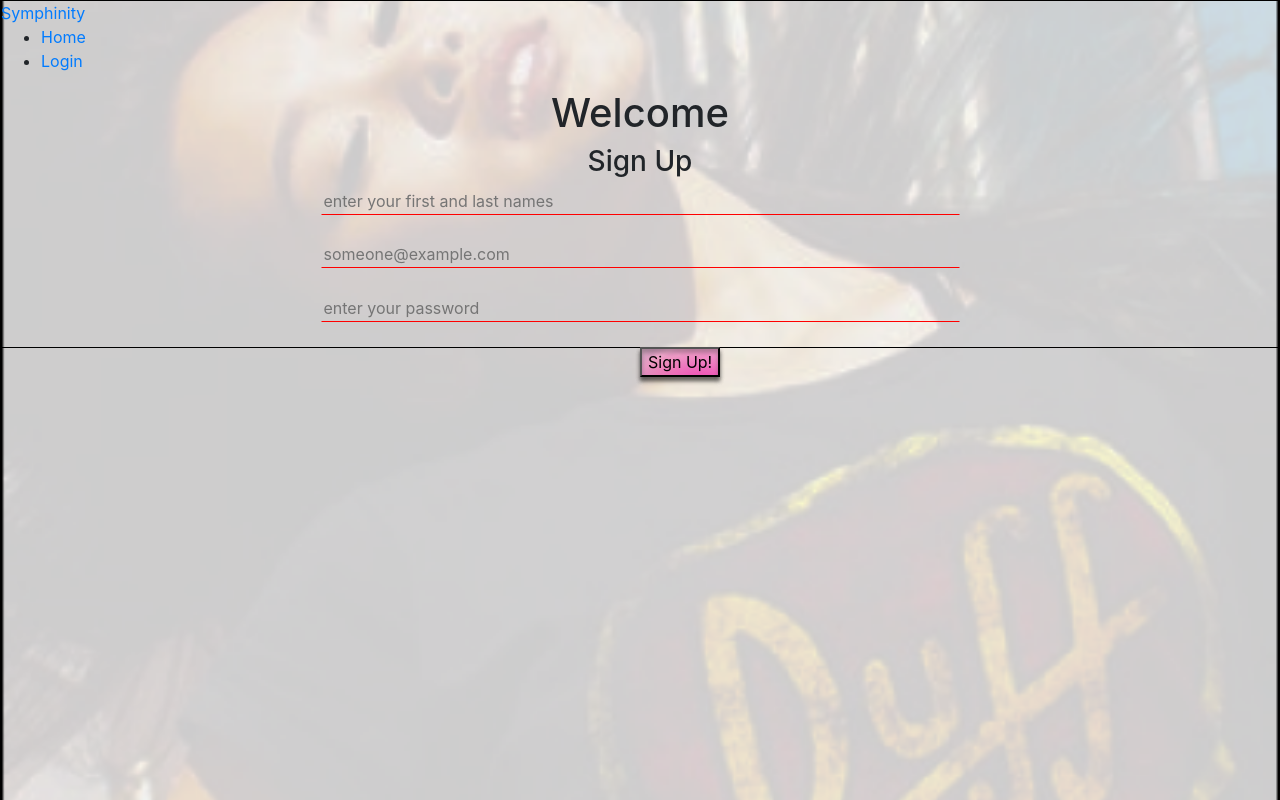
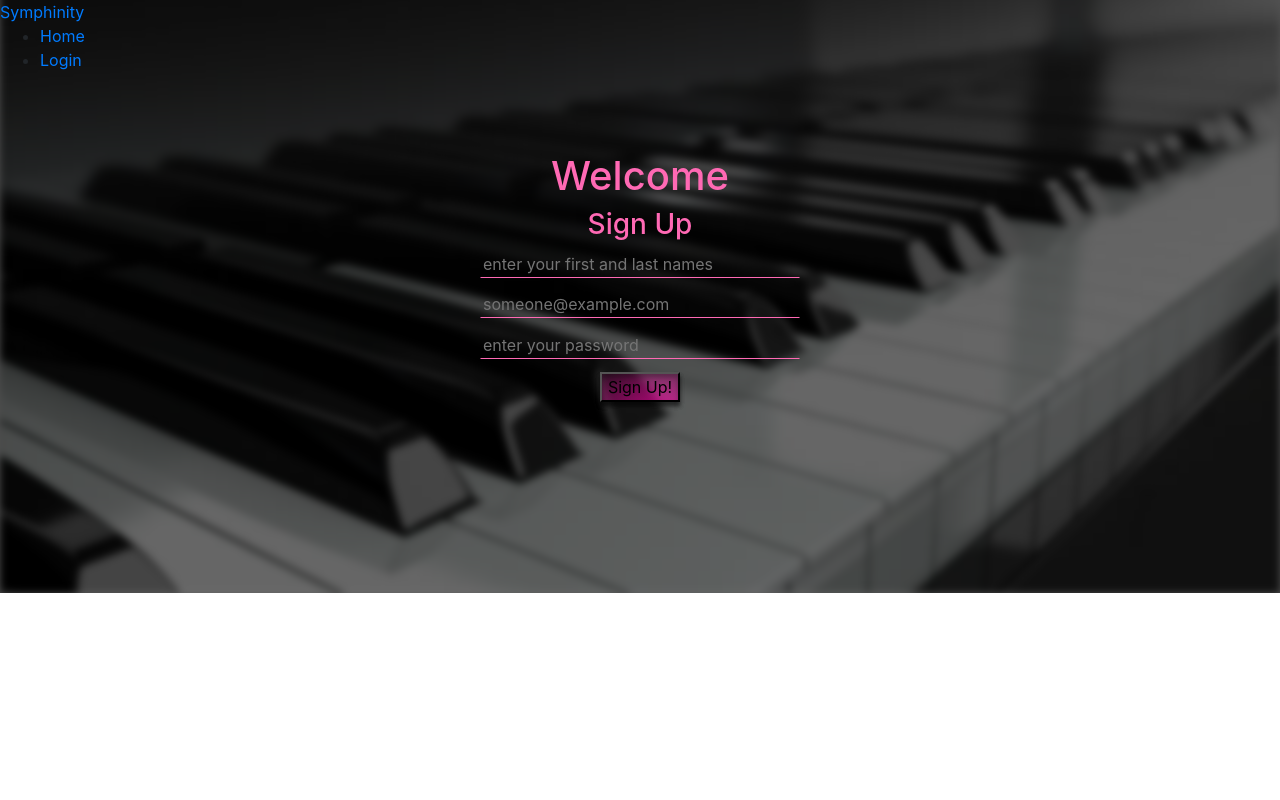
Before and after one commit to bw-spotify-song-suggester-4/front-end, a React (Create React App) app in the folder spotify/: page / in a window 1280 px wide. Built offline with nearby package versions, Linux system fonts and the light colour scheme.

Commit message:
piano background

```diff
--- a/spotify/src/App.css
+++ b/spotify/src/App.css
@@ -36,14 +36,19 @@
 }
 
 .register {
-
+  color: hotpink;
+  /* border: 5px dotted hotpink; */
+  margin-left: 20%;
+  margin-right: 20%;
+  padding: 5%;
+  border-radius: 12px;
 
 }
 
 
 .inputContainer {
   border: 1px solid transparent;
-  border-bottom: 1px solid red;
+  border-bottom: 1px solid hotpink;
   background-color: none;
   background: transparent;
   opacity: 1;
@@ -53,7 +58,7 @@
 }
 
 .buttonOne {
-  position: absolute;
+  position: center;
 /* left: 13.77%;
 right: 13.77%;
 top: 82.14%;
--- a/spotify/src/components/Login.js
+++ b/spotify/src/components/Login.js
@@ -25,6 +25,9 @@ const Login = props => {
       .catch(err => console.log(err.message));
   };
   return (
+    <div className="register">
+      <h1>Welcome</h1>
+      <h3>Login</h3>
     <form onSubmit={handleLogin}>
       <div>
       <input className="inputContainer"
@@ -44,9 +47,10 @@ const Login = props => {
         onChange={handleInput}
       />
       </div>
-      <button type="submit">Log in</button>
-      <button>Logout</button>
+      <button className="buttonOne" type="submit">Log in</button>
+
     </form>
+    </div>
   );
 };
 export default Login;
--- a/spotify/src/index.css
+++ b/spotify/src/index.css
@@ -6,11 +6,13 @@ body {
   -webkit-font-smoothing: antialiased;
   -moz-osx-font-smoothing: grayscale;
 
-  background-image: url('./components/images/photo-of-woman-wearing-yellow-checkered-skirt-3222238.png') ;
+  /* background-image: url('./components/images/photo-of-woman-wearing-yellow-checkered-skirt-3222238.png') ; */
+  /* background-image: url('./components/images/saxophone.jpg'); */
+  background-image: url('./components/images/Piano-background-faded-dark-40-percent.png');
   background-repeat: no-repeat;
-  background-size: cover;
+  background-size: auto;
   background-position: center;
-  border: 1px solid #000000;
+  /* border: 1px solid #000000; */
 box-sizing: border-box;
   position: relative;
 left: 0%;
```
Also changed, not shown: spotify/src/components/images/Piano-background-faded-dark-40-percent.png (added), spotify/src/components/images/saxophone.jpg (added).
